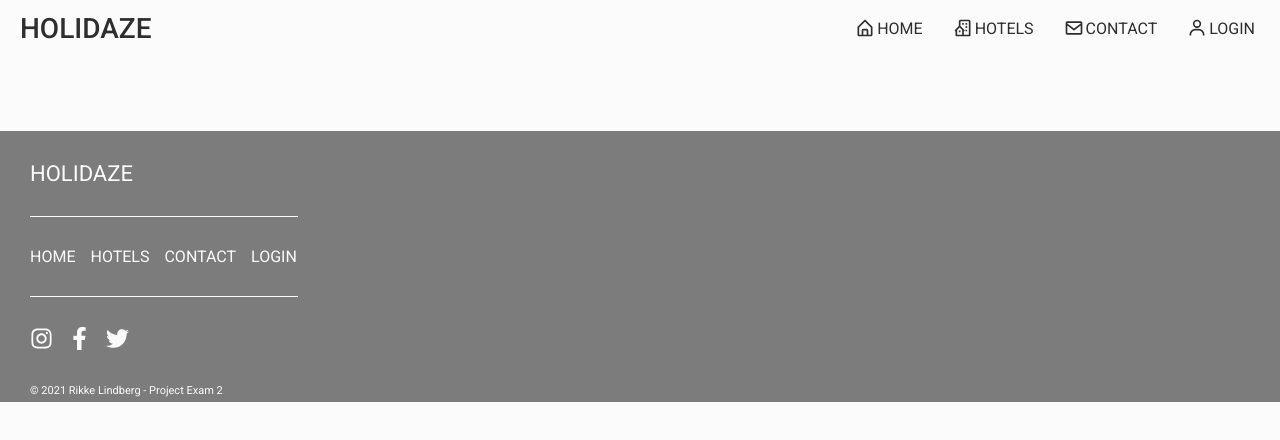
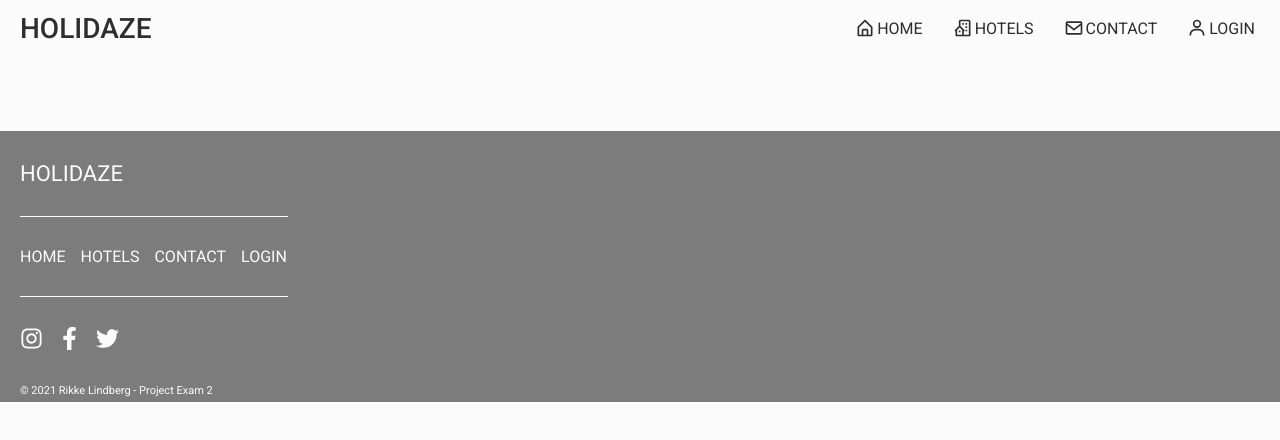
Before and after one commit to Noroff-FEU-Assignments/project-exam-2-RikkeLindberg, a Next.js app: page /admin in a window 1280 px wide. Shown: the top 440 px of the page. Built offline with nearby package versions, Linux system fonts and the light colour scheme.

Commit message:
change padding

```diff
--- a/components/layout/Footer.module.css
+++ b/components/layout/Footer.module.css
@@ -3,7 +3,7 @@
   flex-direction: column;
   background-color: #7c7c7c;
   color: #fbfbfb;
-  padding: 3rem 3rem 0.5rem 3rem;
+  padding: 3rem 2rem 0.5rem 2rem;
 }
 
 .logo {
@@ -18,10 +18,6 @@
   padding: 3rem 0;
   width: 100%;
   max-width: 268px;
-}
-
-.link {
-  font-size: 1.6rem;
 }
 
 .icons {
```
